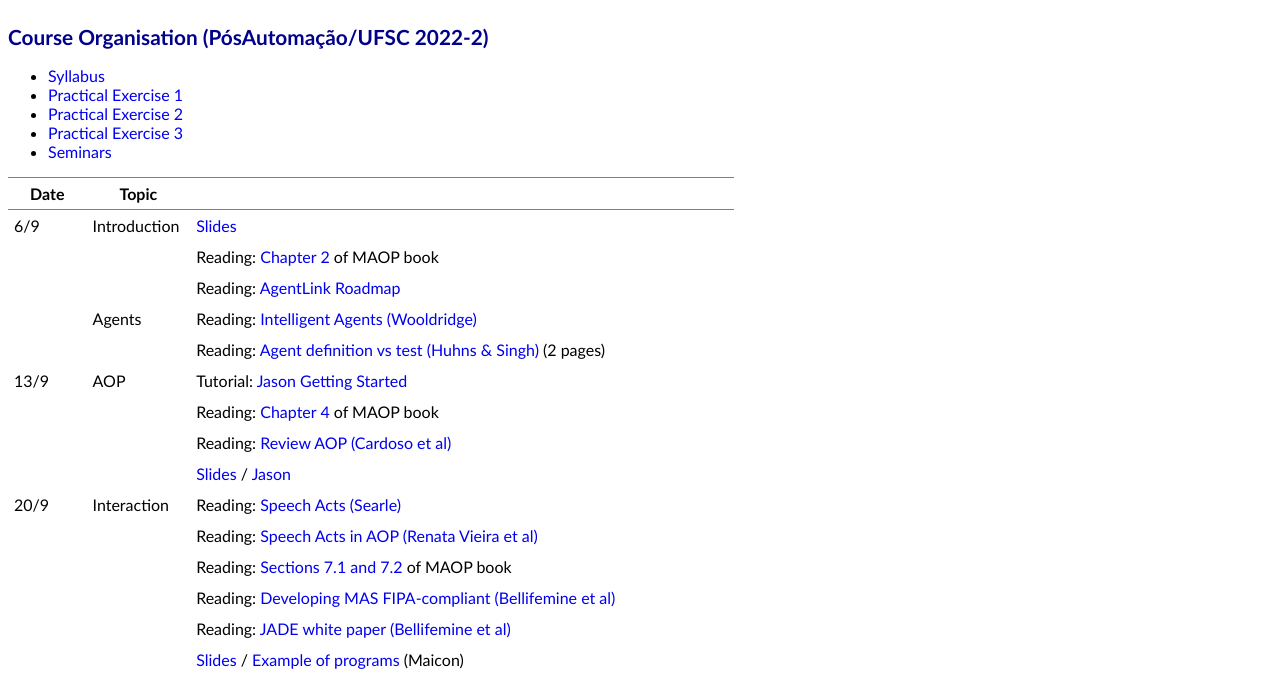
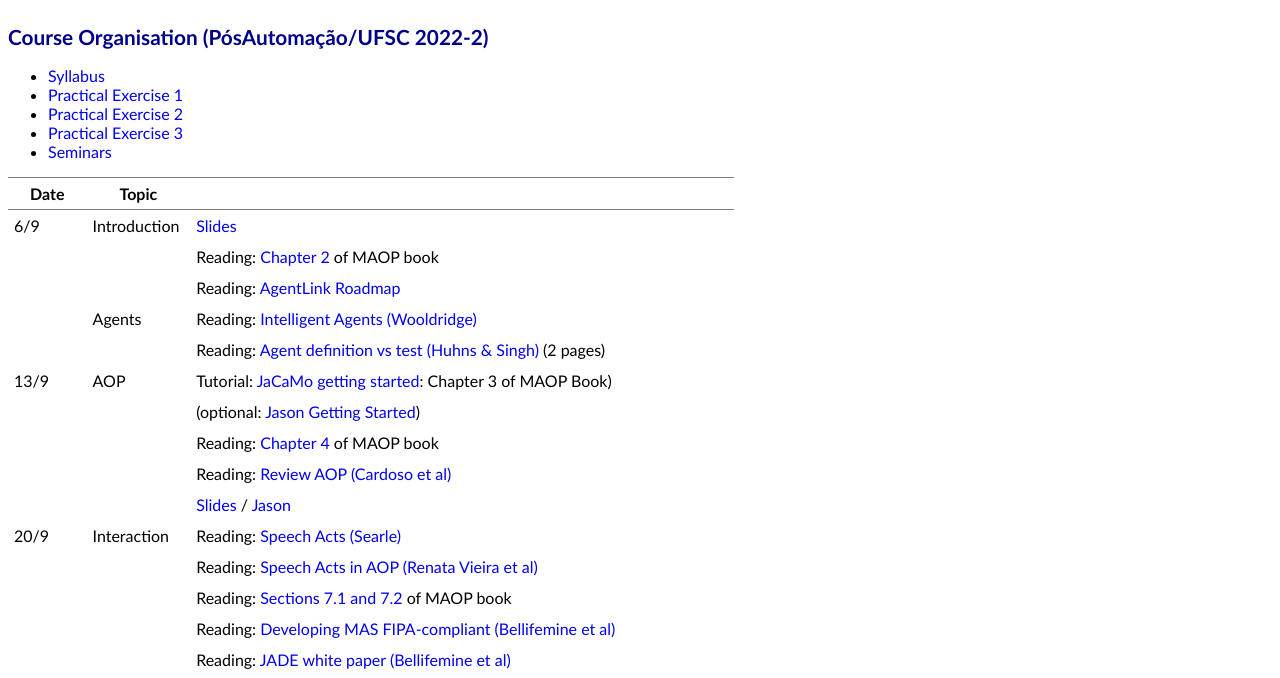
Before and after one commit to jomifred/jomifred.github.io, a plain HTML site: page mas/index.html in a window 1280 px wide. Shown: the part 103-781 px from the top of the page. Drawn offline with Linux system fonts and the light colour scheme.

Commit message:
update mas

```diff
--- a/mas/index.html
+++ b/mas/index.html
@@ -4,7 +4,7 @@
 <html xmlns="http://www.w3.org/1999/xhtml" lang="pt" xml:lang="pt">
 <head>
 <title>Multiagent Systems Course</title>
-<!-- 2022-08-29 Mon 14:57 -->
+<!-- 2022-09-06 Tue 15:00 -->
 <meta  http-equiv="Content-Type" content="text/html;charset=utf-8" />
 <meta  name="generator" content="Org-mode" />
 <meta  name="author" content="Jomi F. Hübner" />
@@ -216,7 +216,14 @@ for the JavaScript code in this tag.
 <tr>
 <td class="left">13/9</td>
 <td class="left">AOP</td>
-<td class="left">Tutorial: <a href="http://jason.sourceforge.net/mini-tutorial/getting-started/">Jason Getting Started</a></td>
+<td class="left">Tutorial: <a href="http://jacamo.sourceforge.net/tutorial/hello-world/">JaCaMo getting started</a>: Chapter 3 of MAOP Book)</td>
+<td class="left">&#xa0;</td>
+</tr>
+
+<tr>
+<td class="left">&#xa0;</td>
+<td class="left">&#xa0;</td>
+<td class="left">(optional: <a href="http://jason.sourceforge.net/mini-tutorial/getting-started/">Jason Getting Started</a>)</td>
 <td class="left">&#xa0;</td>
 </tr>
 
@@ -237,7 +244,7 @@ for the JavaScript code in this tag.
 <tr>
 <td class="left">&#xa0;</td>
 <td class="left">&#xa0;</td>
-<td class="left"><a href="./slides/slides-aop.pdf">Slides</a> /  <a href="http://jason.sf.net">Jason</a></td>
+<td class="left"><a href="./slides/slides-aop.pdf">Slides</a> / <a href="http://jason.sf.net">Jason</a></td>
 <td class="left">&#xa0;</td>
 </tr>
 
@@ -535,7 +542,7 @@ for the JavaScript code in this tag.
 <div id="postamble" class="status">
 <p class="author">Author: Jomi F. Hübner</p>
 <p class="email">Email: <a href="mailto:jomi.hubner@ufsc.br">jomi.hubner@ufsc.br</a></p>
-<p class="date">Created: 2022-08-29 Mon 14:57</p>
+<p class="date">Created: 2022-09-06 Tue 15:00</p>
 <p class="creator"><a href="http://www.gnu.org/software/emacs/">Emacs</a> 25.3.50.1 (<a href="http://orgmode.org">Org</a> mode 8.2.10)</p>
 <p class="validation"><a href="http://validator.w3.org/check?uri=referer">Validate</a></p>
 </div>
```
Also changed, not shown: 1 other file.
